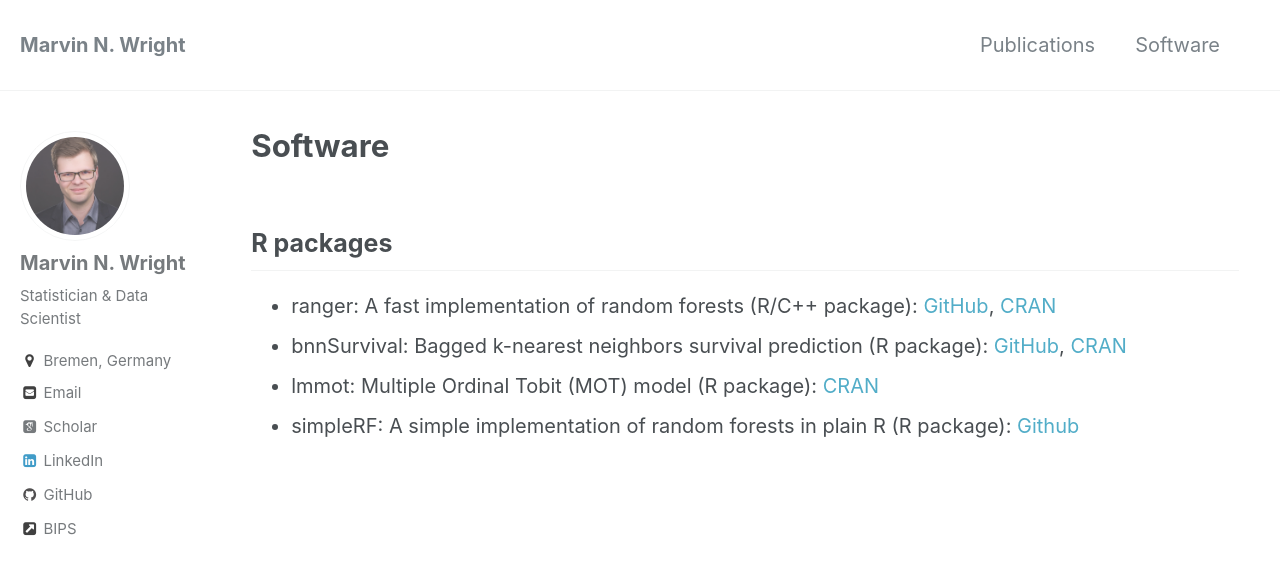
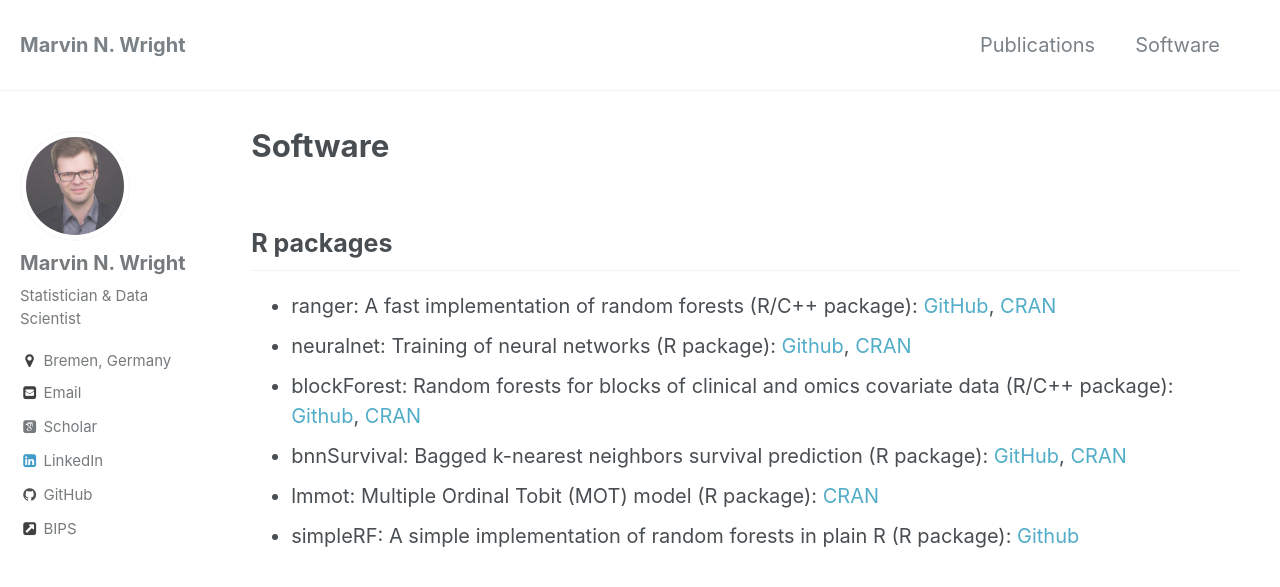
Before and after one commit to mnwright/mnwright.github.io, a Jekyll site: the page built from _pages/software.md, in a window 1280 px wide and 900 px high. Shown: the top 587 px of the window. Built offline with Jekyll 4.4.1, drawn with Linux system fonts in a browser that asks for light colours; some web fonts are replaced.

Commit message:
update software

```diff
--- a/_pages/software.md
+++ b/_pages/software.md
@@ -5,6 +5,8 @@ permalink: /software/
 
 ## R packages
 * ranger: A fast implementation of random forests (R/C++ package): [GitHub](https://github.com/imbs-hl/ranger), [CRAN](https://cran.r-project.org/package=ranger)
+* neuralnet: Training of neural networks (R package): [Github](https://github.com/bips-hb/neuralnet), [CRAN](https://cran.r-project.org/package=neuralnet)
+* blockForest: Random forests for blocks of clinical and omics covariate data (R/C++ package): [Github](https://github.com/bips-hb/blockForest), [CRAN](https://cran.r-project.org/package=blockForest)
 * bnnSurvival: Bagged k-nearest neighbors survival prediction (R package): [GitHub](https://github.com/mnwright/bnnSurvival), [CRAN](https://cran.r-project.org/package=bnnSurvival)
 * lmmot: Multiple Ordinal Tobit (MOT) model (R package): [CRAN](https://cran.r-project.org/package=lmmot)
 * simpleRF: A simple implementation of random forests in plain R (R package): [Github](http://github.com/mnwright/simpleRF)
```
